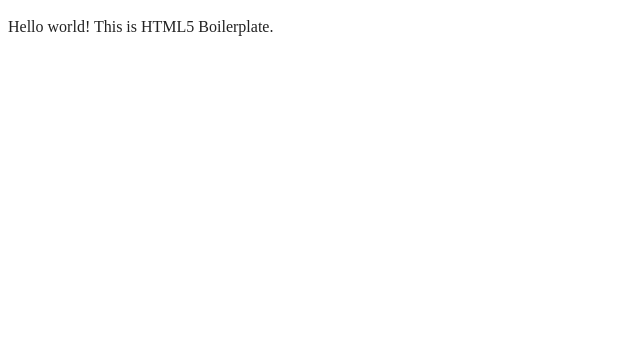
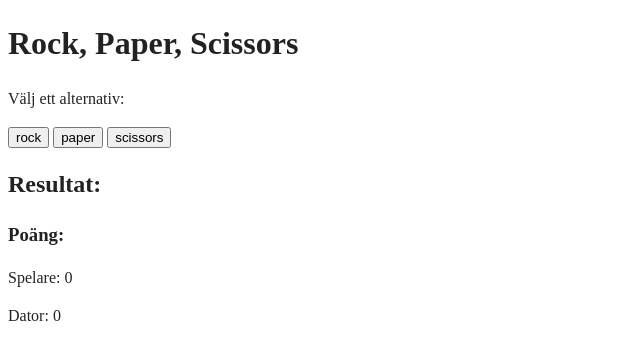
Before and after one commit to tobhor372/kunskapskontroll, a website built with webpack: page A1/index.html in a window 1280 px wide. Shown: the whole page, without its empty margins (0-640 px from the left). Built offline with nearby package versions, Linux system fonts and the light colour scheme.

Commit message:
working game without cookies

```diff
--- a/A1/index.html
+++ b/A1/index.html
@@ -24,8 +24,18 @@
 
 <body>
 
-  <!-- Add your site or application content here -->
-  <p>Hello world! This is HTML5 Boilerplate.</p>
+<h1>Rock, Paper, Scissors</h1>
+<p>Välj ett alternativ:</p>
+
+<button onclick="playGame('rock')">rock</button>
+<button onclick="playGame('paper')">paper</button>
+<button onclick="playGame('scissors')">scissors</button>
+
+
+<h2 id="result">Resultat:</h2>
+<h3>Poäng:</h3>
+<p>Spelare: <span id="playerWins">0</span></p>
+<p>Dator: <span id="computerWins">0</span></p>
   <script src="js/app.js"></script>
 
 </body>
--- a/A1/js/app.js
+++ b/A1/js/app.js
@@ -0,0 +1,27 @@
+let playerScore = 0;
+let computerScore = 0;
+
+function playGame(userChoice) {
+  const choices = ['rock', 'scissors', 'paper'];
+  const computerChoice = choices[Math.floor(Math.random() * 3)];
+
+  let result = '';
+
+  if (userChoice === computerChoice) {
+    result = 'Oavgjort! Du och datorn valde båda ' + userChoice;
+  } else if (
+    (userChoice === 'rock' && computerChoice === 'scissors') ||
+    (userChoice === 'scissors' && computerChoice === 'paper') ||
+    (userChoice === 'paper' && computerChoice === 'rock')
+  ) {
+    result = 'Du vann! ' + userChoice + ' slår ' + computerChoice;
+    playerScore++;
+  } else {
+    result = 'Datorn vann! ' + computerChoice + ' slår ' + userChoice;
+    computerScore++;
+  }
+
+  document.getElementById('result').textContent = result;
+  document.getElementById('playerWins').textContent = playerScore;
+  document.getElementById('computerWins').textContent = computerScore;
+}
```
